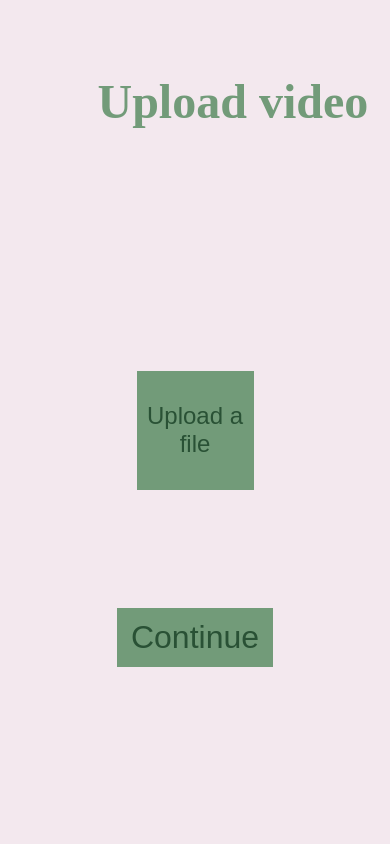
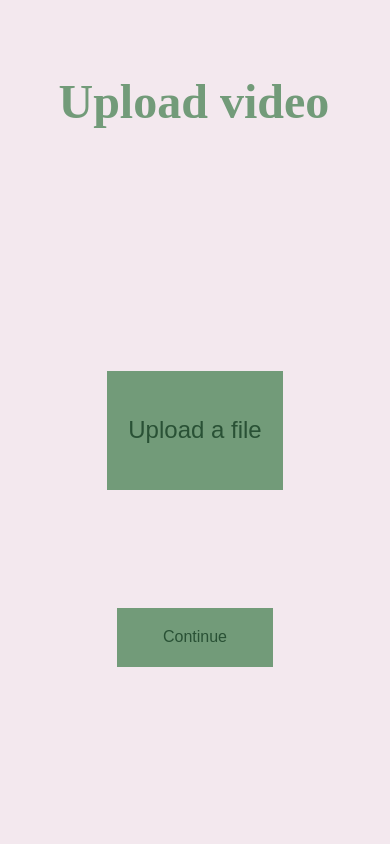
Before and after one commit to ShayanBahrainy/Scenes, a Python web app: template templates/admin_upload.html in a window 390 px wide. Run offline with Jinja, Linux system fonts and the light colour scheme; the template is opened without the code that fills it, so the values that code supplies are empty.

Commit message:
Clean up upload video page.

```diff
--- a/static/admin_upload.css
+++ b/static/admin_upload.css
@@ -49,25 +49,25 @@
     left: 40%;
     width: 20%;
     height: 10%;
-    font-size: 1.5em;
+    color: var(--tint-color);
 }
 
 
 @media (max-width: 900px) {
     .header {
         top: 5%;
-        left: 25%;
+        left: 15%;
     }
 
     .file-upload-visual {
-        width: 60%;
-        left: 20%;
+        width: 90%;
+        left: 5%;
         animation: jump 1s alternate infinite;
     }
 
     .continue-button {
         width: 80%;
         left: 10%;
-        font-size: 2em;
+        font-size: 1em;
     }
 }
```
